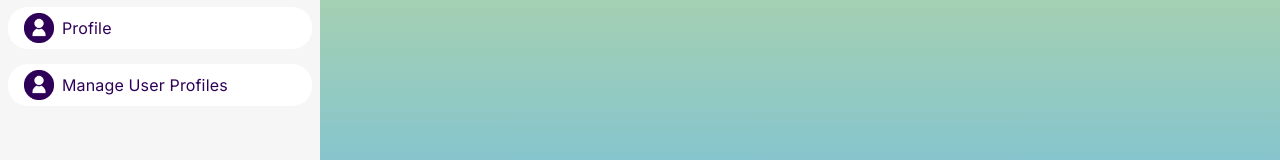
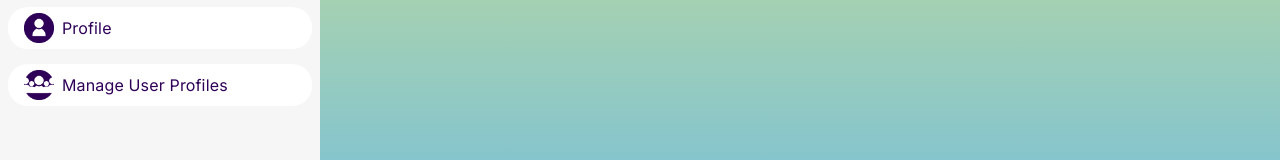
Before and after one commit to JumboCode/casa-myrna, a Next.js app: page / in a window 1280 px wide. Shown: the part 504-664 px from the top of the page. Built offline with nearby package versions, Linux system fonts and the light colour scheme.

Commit message:
fixed icons for desktop sidebar

```diff
--- a/app/components/HamburgerBarDesktop.tsx
+++ b/app/components/HamburgerBarDesktop.tsx
@@ -2,10 +2,11 @@
 
 import MenuItem from '@mui/material/MenuItem';
 import MenuList from '@mui/material/MenuList';
-import Announcements from "../images/5.png"
+import Announcements from "app/images/2.png";
 import Calendar from "app/images/3.png";
 import Groupchat from "app/images/4.png";
 import Profile from "app/images/7.png";
+import Profiles from "app/images/8.png";
 import Logout from "app/images/5.png";
 import Image from "next/image";
 import { FC, useState} from 'react'
@@ -52,7 +53,7 @@ const HamburgerBarDesktop: FC<DesktopBarProps> = ({ currentPageComponent }) => {
                 <Image src={Groupchat} alt="Error" width={30} height={30} />
                 <div style={{ paddingRight: 8, background: "#F6F6F6" }}></div>
                 Groupchat </MenuItem>
-              <div style={{ paddingBottom: 15, background: "#F6F6F6" }}></div>
+               <div style={{ paddingBottom: 15, background: "#F6F6F6" }}></div>
 
               <MenuItem style={{ background: "#FFFFFF", borderRadius: 20, color: "#2E0057" }} component='a' href='my-profile'>
                 <Image src={Profile} alt="Error" width={30} height={30} />
@@ -61,7 +62,7 @@ const HamburgerBarDesktop: FC<DesktopBarProps> = ({ currentPageComponent }) => {
                 <div style={{ paddingBottom: 15, background: "#F6F6F6" }}></div>
 
               <MenuItem style={{ background: "#FFFFFF", borderRadius: 20, color: "#2E0057" }} component='a' href='employer-manage-profiles'>
-                <Image src={Profile} alt="Error" width={30} height={30} />
+                <Image src={Profiles} alt="Error" width={30} height={30} />
                 <div style={{ paddingRight: 8, background: "#F6F6F6" }}></div>
                 Manage User Profiles</MenuItem>
             </MenuList>
```
